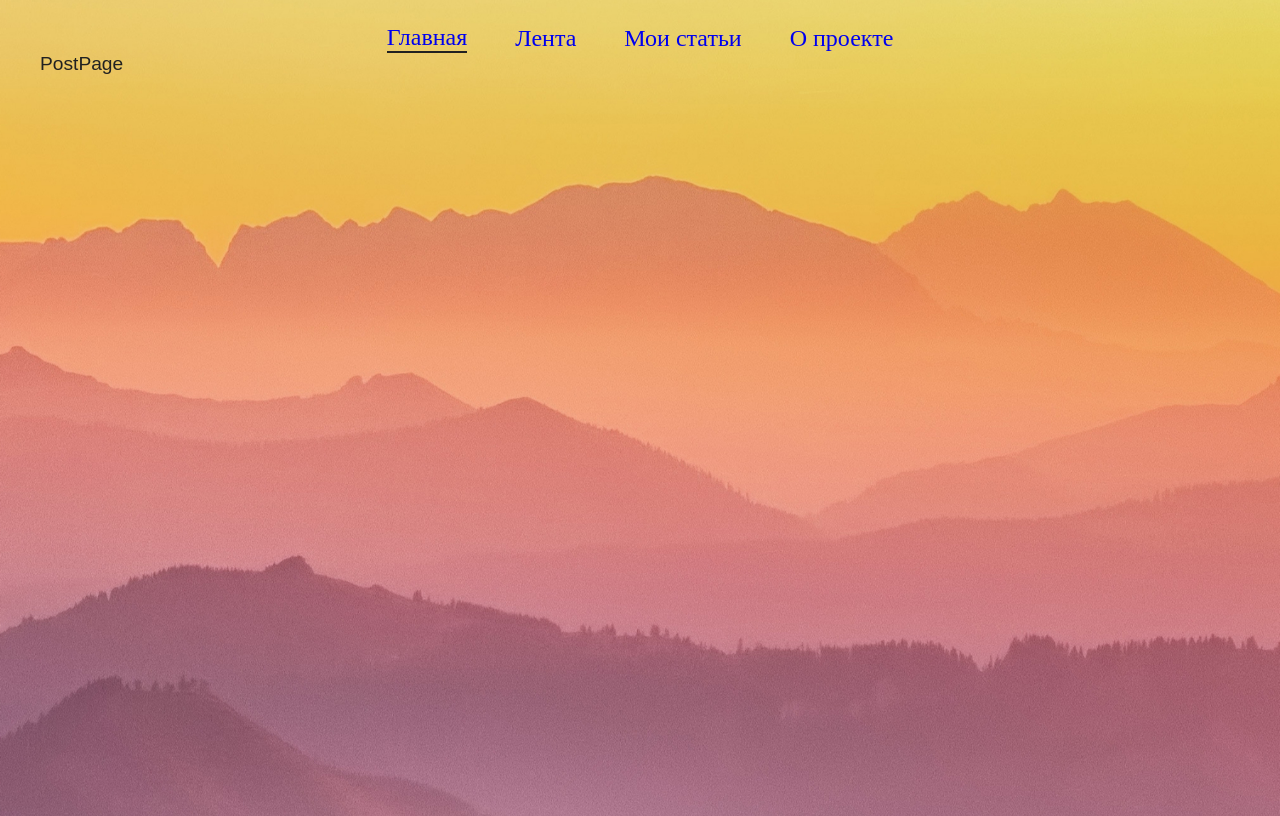
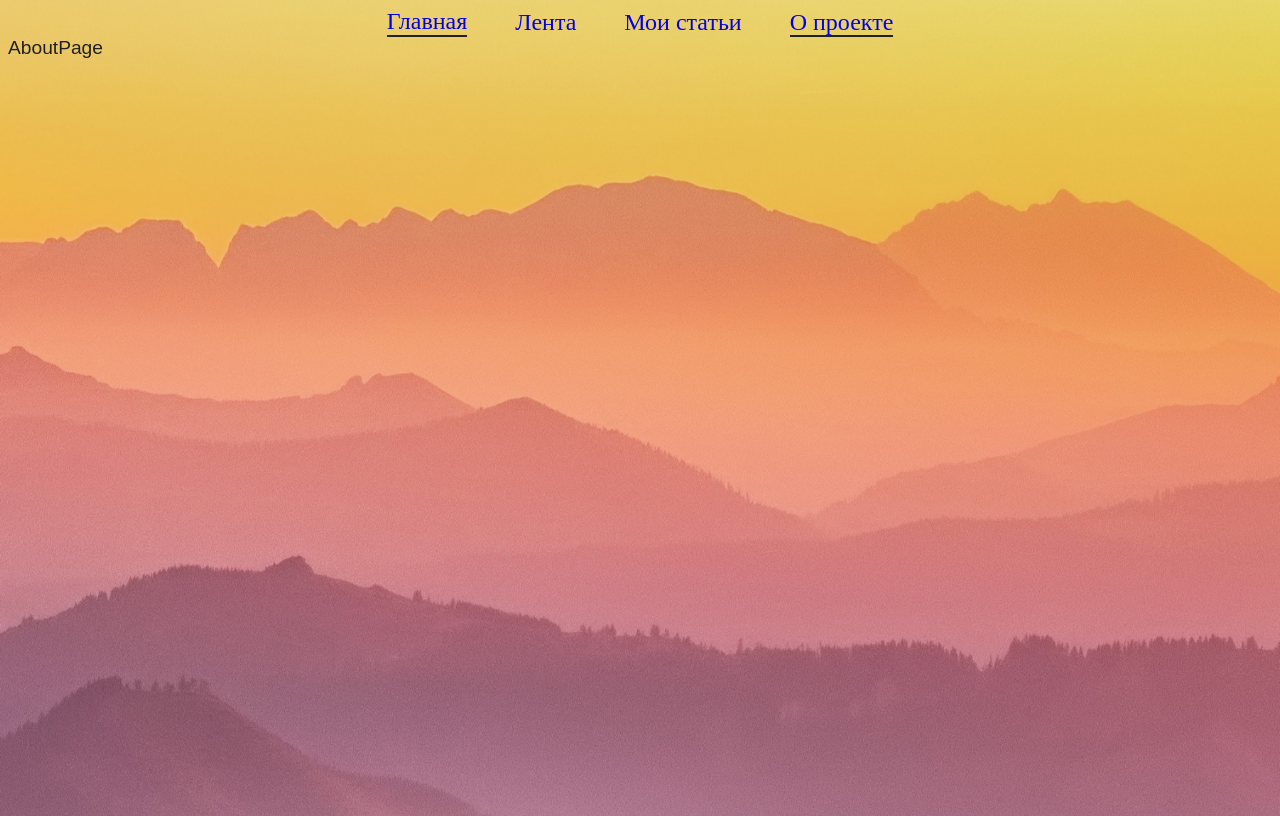
Before and after one commit to SergeyIvanov85/RSBlog, a React (Create React App) app in the folder client/: page /about in a window 1280 px wide. Built offline with nearby package versions, Linux system fonts and the light colour scheme.

Commit message:
add: AboutPage

```diff
--- a/client/src/App.js
+++ b/client/src/App.js
@@ -8,6 +8,7 @@ import {AddPostPage} from "./pages/AddPostPage";
 import {RegisterPage} from "./pages/RegisterPage";
 import {LoginPage} from "./pages/LoginPage";
 import {EditPostPage} from "./pages/EditPostPage";
+import {AboutPage} from "./pages/AboutPage";
 
 function App() {
   return (
@@ -20,6 +21,7 @@ function App() {
           <Route path='new' element={<AddPostPage />} />
           <Route path='register' element={<RegisterPage />} />
           <Route path='login' element={<LoginPage />} />
+        <Route path='about' element={<AboutPage />} />
       </Routes>
     </Layout>
   );
--- a/client/src/components/Layout.jsx
+++ b/client/src/components/Layout.jsx
@@ -3,9 +3,9 @@ import {Navbar} from "./Navbar";
 
 export  const Layout = ({ children }) => {
     return <React.Fragment>
-        <div className='section-wrapper'>
+
             <Navbar />
             {children}
-        </div>
+
     </React.Fragment>
 }
--- a/client/src/components/Navbar.jsx
+++ b/client/src/components/Navbar.jsx
@@ -7,7 +7,7 @@ export  const Navbar = () => {
             <li className='main-nav__link active'><NavLink to={'/'} href='/'>Главная</NavLink></li>
             <li className='main-nav__link'><NavLink to={'/posts'} href='/'>Лента</NavLink></li>
             <li className='main-nav__link'><NavLink to={'/new'} href='/'>Мои статьи</NavLink></li>
-            <li className='main-nav__link'><a href='/'>О проекте</a></li>
+            <li className='main-nav__link'><NavLink to={'/about'} href='/'>О проекте</NavLink></li>
         </ul>
     </nav>
 }
--- /dev/null
+++ b/client/src/pages/AboutPage.jsx
@@ -0,0 +1,5 @@
+import React from "react";
+
+export const AboutPage = () => {
+    return <div>AboutPage</div>
+}
```
